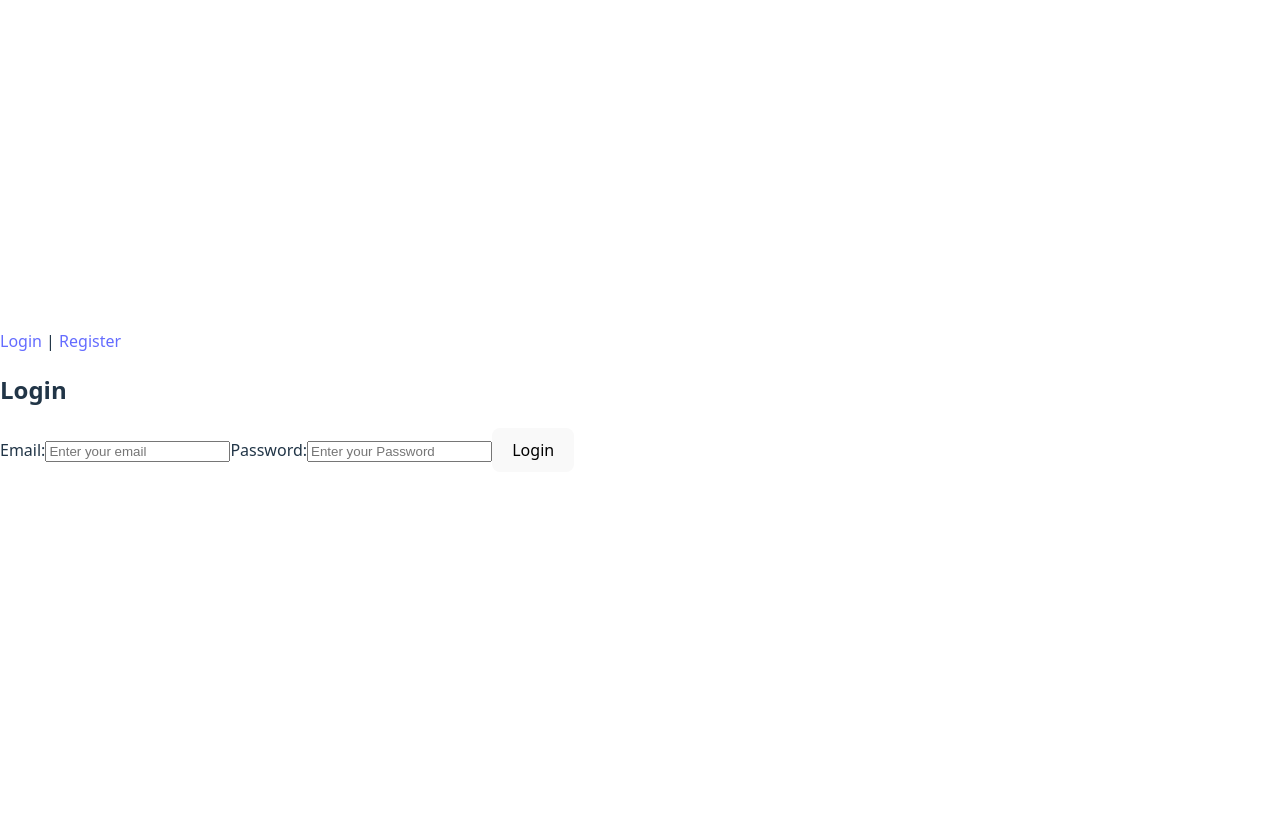
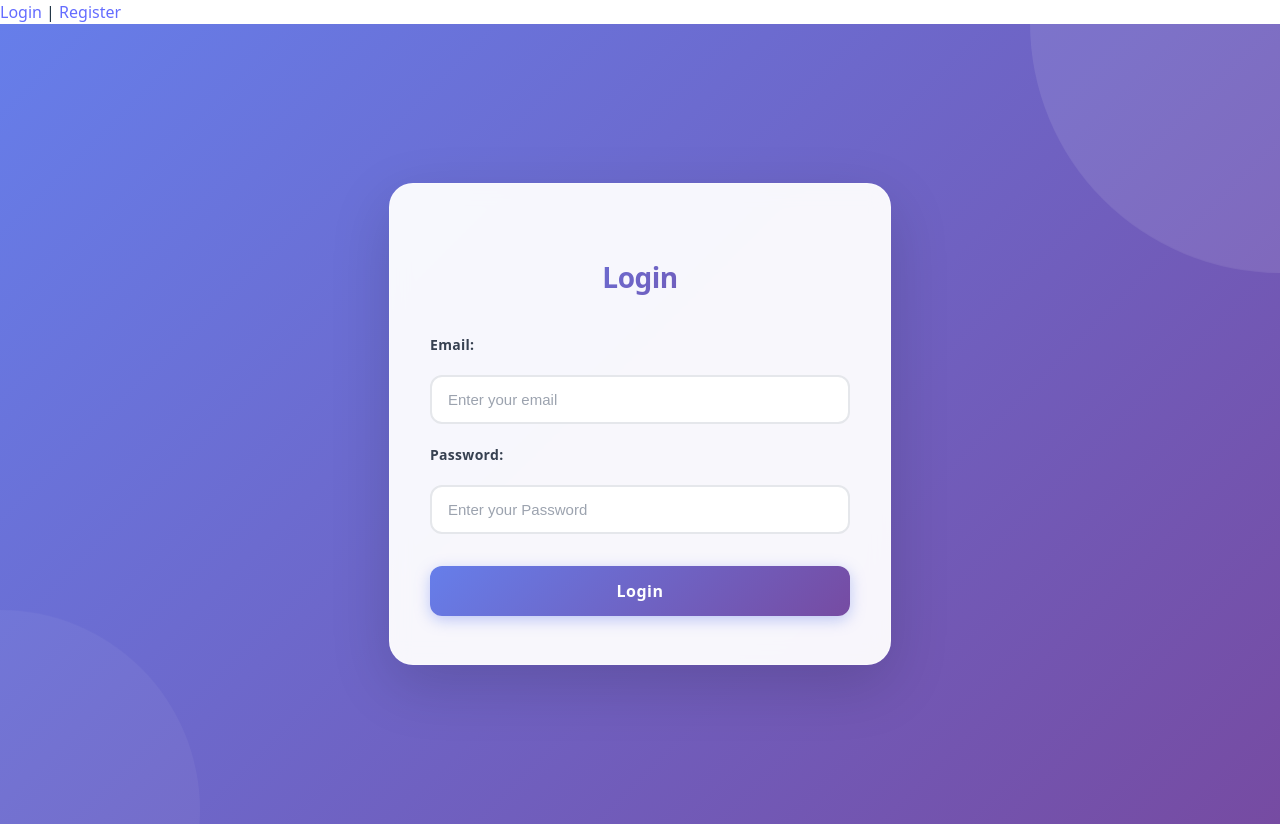
Before and after one commit to wasimassad/SecureVault, a React (Vite) app in the folder client/: page /login in a window 1280 px wide. Before the commit the page ends 800 px from the top, so only its background shows below. Built offline with nearby package versions, Linux system fonts and the light colour scheme.

Commit message:
Improve login page design

```diff
--- /dev/null
+++ b/client/src/pages/Login.css
@@ -0,0 +1,183 @@
+/* Page background with gradient */
+.login-container {
+  min-height: 100vh;
+  width: 100vw;
+  display: flex;
+  justify-content: center;
+  align-items: center;
+  background: linear-gradient(135deg, #667eea 0%, #764ba2 100%);
+  position: relative;
+  overflow: hidden;
+}
+
+.login-container::before {
+  content: '';
+  position: absolute;
+  width: 500px;
+  height: 500px;
+  background: rgba(255, 255, 255, 0.1);
+  border-radius: 50%;
+  top: -250px;
+  right: -250px;
+  animation: float 6s ease-in-out infinite;
+}
+
+.login-container::after {
+  content: '';
+  position: absolute;
+  width: 400px;
+  height: 400px;
+  background: rgba(255, 255, 255, 0.05);
+  border-radius: 50%;
+  bottom: -200px;
+  left: -200px;
+  animation: float 8s ease-in-out infinite reverse;
+}
+
+@keyframes float {
+  0%, 100% {
+    transform: translateY(0px);
+  }
+  50% {
+    transform: translateY(-20px);
+  }
+}
+
+/* Login card with glassmorphism */
+.login-card {
+  width: 420px;
+  padding: 48px 40px;
+  background: rgba(255, 255, 255, 0.95);
+  backdrop-filter: blur(10px);
+  border-radius: 24px;
+  box-shadow: 0 20px 60px rgba(0, 0, 0, 0.15);
+  display: flex;
+  flex-direction: column;
+  gap: 20px;
+  position: relative;
+  z-index: 1;
+  border: 1px solid rgba(255, 255, 255, 0.3);
+  animation: slideUp 0.5s ease-out;
+}
+
+@keyframes slideUp {
+  from {
+    opacity: 0;
+    transform: translateY(30px);
+  }
+  to {
+    opacity: 1;
+    transform: translateY(0);
+  }
+}
+
+/* Title */
+.login-card h2 {
+  text-align: center;
+  margin-bottom: 16px;
+  font-size: 28px;
+  font-weight: 700;
+  background: linear-gradient(135deg, #667eea 0%, #764ba2 100%);
+  -webkit-background-clip: text;
+  -webkit-text-fill-color: transparent;
+  background-clip: text;
+  letter-spacing: -0.5px;
+}
+
+/* Input groups */
+.input-group {
+  display: flex;
+  flex-direction: column;
+  gap: 8px;
+}
+
+/* Labels */
+.login-card label {
+  font-size: 14px;
+  font-weight: 600;
+  color: #374151;
+  letter-spacing: 0.3px;
+}
+
+/* Inputs */
+.login-card input {
+  padding: 14px 16px;
+  font-size: 15px;
+  border-radius: 12px;
+  border: 2px solid #e5e7eb;
+  outline: none;
+  transition: all 0.3s ease;
+  background: #ffffff;
+  color: #111827;
+}
+
+.login-card input::placeholder {
+  color: #9ca3af;
+}
+
+.login-card input:focus {
+  border-color: #667eea;
+  box-shadow: 0 0 0 4px rgba(102, 126, 234, 0.1);
+  transform: translateY(-1px);
+}
+
+.login-card input:hover {
+  border-color: #cbd5e1;
+}
+
+/* Button */
+.login-card button {
+  margin-top: 12px;
+  padding: 14px;
+  background: linear-gradient(135deg, #667eea 0%, #764ba2 100%);
+  color: #ffffff;
+  border: none;
+  border-radius: 12px;
+  font-size: 16px;
+  font-weight: 600;
+  cursor: pointer;
+  transition: all 0.3s ease;
+  box-shadow: 0 4px 15px rgba(102, 126, 234, 0.4);
+  letter-spacing: 0.5px;
+}
+
+.login-card button:hover {
+  transform: translateY(-2px);
+  box-shadow: 0 6px 20px rgba(102, 126, 234, 0.5);
+}
+
+.login-card button:active {
+  transform: translateY(0);
+  box-shadow: 0 2px 10px rgba(102, 126, 234, 0.3);
+}
+
+.login-card button:disabled {
+  background: linear-gradient(135deg, #9ca3af 0%, #6b7280 100%);
+  cursor: not-allowed;
+  transform: none;
+  box-shadow: none;
+}
+
+/* Error message */
+.error {
+  color: #dc2626;
+  font-size: 13px;
+  text-align: center;
+  padding: 10px;
+  background: #fee2e2;
+  border-radius: 8px;
+  border-left: 3px solid #dc2626;
+  font-weight: 500;
+}
+
+/* Responsive design */
+@media (max-width: 480px) {
+  .login-card {
+    width: 90%;
+    padding: 36px 28px;
+  }
+
+  .login-card h2 {
+    font-size: 24px;
+  }
+}
--- a/client/src/pages/Login.tsx
+++ b/client/src/pages/Login.tsx
@@ -1,9 +1,10 @@
 import { useState } from "react";
+import "./Login.css";
 export default function Login(){
    const[email,setEmail]=useState("");
    const[password,setPassword]=useState("");
    const[error, setError] =useState("");
-   const [loading, setLoading] =useState(false);
+   const[loading, setLoading] =useState(false);
 
 
    function handleLogin(){
```
